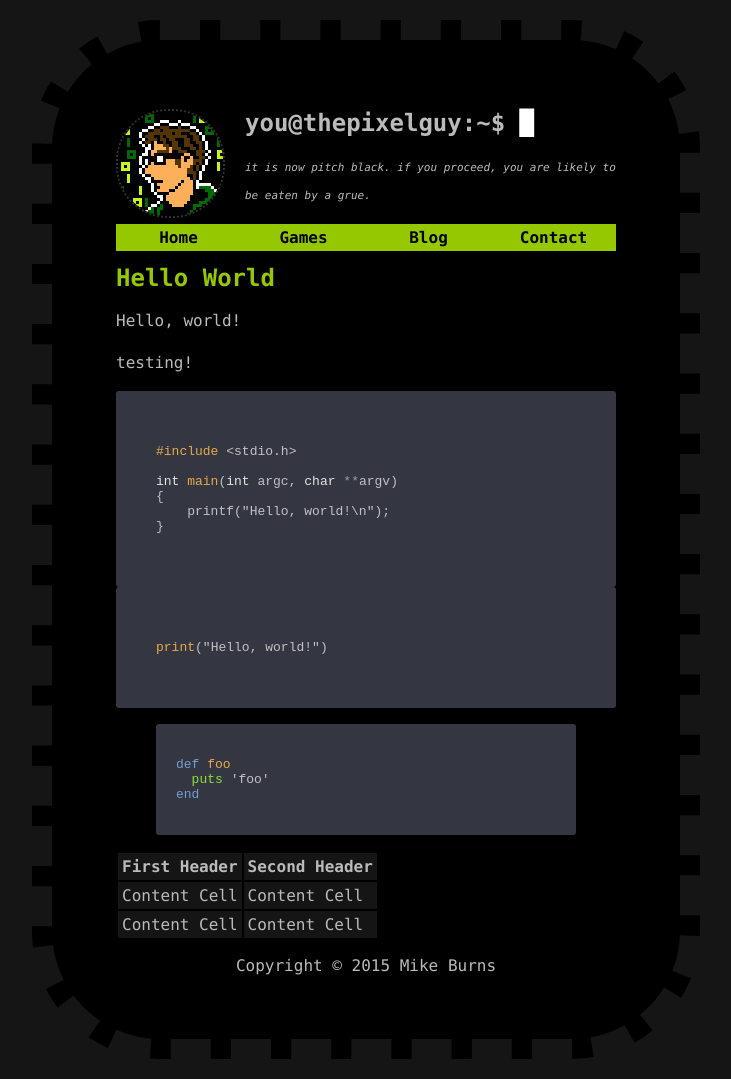
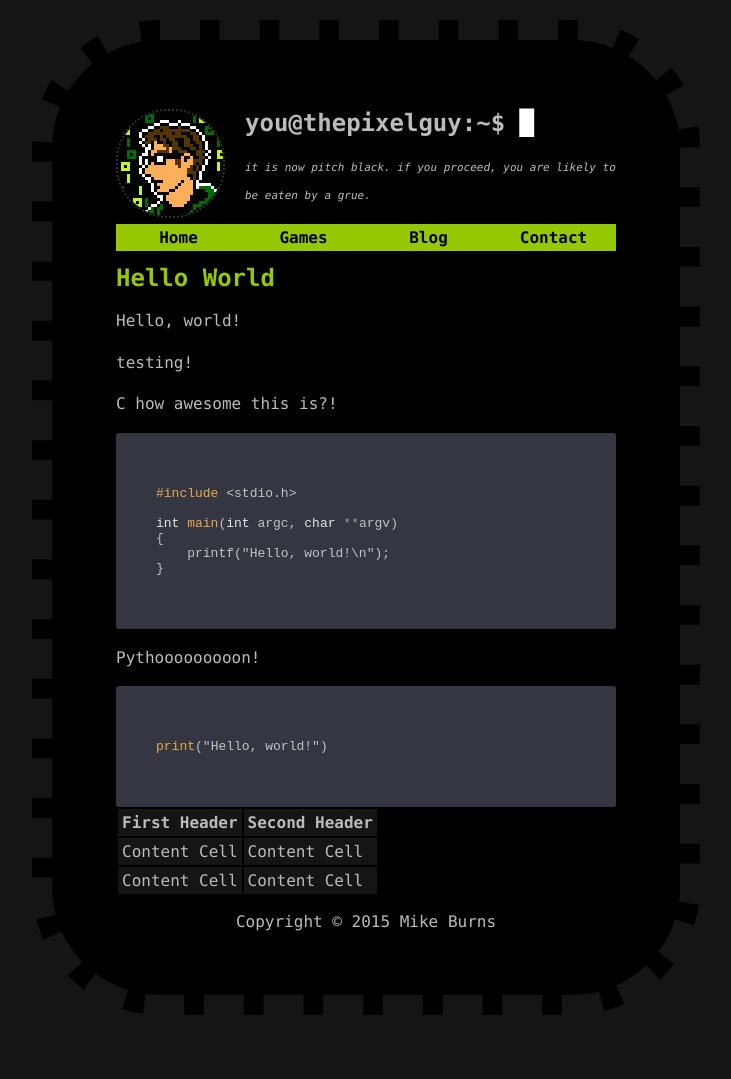
Before and after one commit to thatpixelguy/thatpixelguy.github.io, a Jekyll site: the page built from _posts/2015-03-05-hello-world.md, in a window 1280 px wide. Shown: the whole page, without its empty margins (274-1005 px from the left). Built offline with Jekyll 4.4.1, drawn with Linux system fonts in a browser that asks for light colours; Markdown is read by kramdown in place of the engine named in the settings; after the commit the page ends 1035 px from its top, so only the background shows below that.

Commit message:
Updated 2015-03-05-hello-world.md

````diff
--- a/_posts/2015-03-05-hello-world.md
+++ b/_posts/2015-03-05-hello-world.md
@@ -10,6 +10,7 @@ Hello, world!
 
 testing!
 
+C how awesome this is?!
 ```c
 #include <stdio.h>
 
@@ -19,15 +20,10 @@ int main(int argc, char **argv)
 }
 ```
 
-~~~python
+Pythooooooooon!
+```python
 print("Hello, world!")
-~~~
-
-{% highlight ruby %}
-def foo
-  puts 'foo'
-end
-{% endhighlight %}
+```
 
 | First Header  | Second Header |
 | ------------- | ------------- |
````
